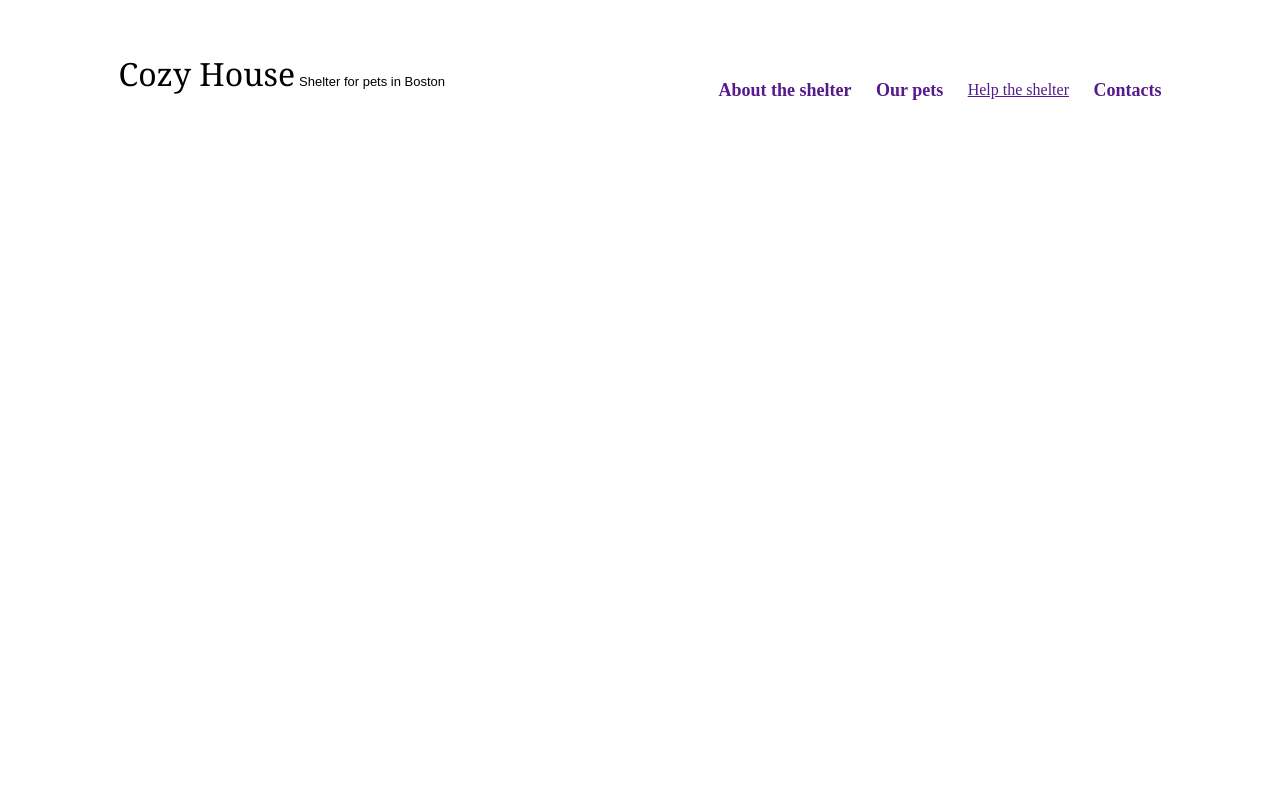
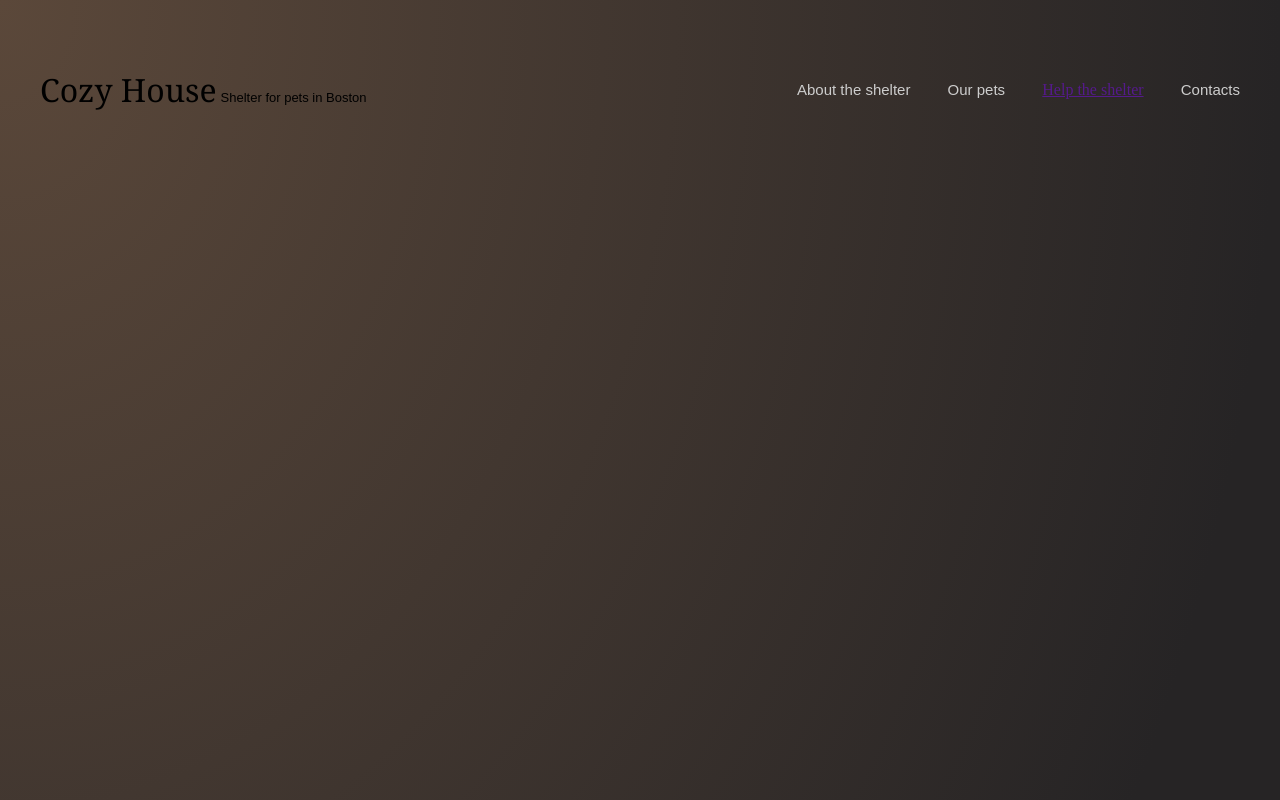
Before and after one commit to AndreyPetruhin/SA50-3-20_PetruhinAndrey-, a plain HTML site: page shelter/index.html in a window 1280 px wide. Drawn offline with Linux system fonts and the light colour scheme.

Commit message:
feat; background and hover

```diff
--- a/shelter/style.css
+++ b/shelter/style.css
@@ -3,6 +3,17 @@
     padding: 0;
     list-style-type: none;
     box-sizing: border-box;
+}
+html {
+    height: 100%;
+    background: radial-gradient(100% 215.42% at 0% 0%,#5b483a 0%, #262425 100%);
+}
+.background {
+    position: absolute;
+    top: 0px;
+    height: 100vh;
+    width: 100vw;
+    background-image: url(image/noise.png);
 }
 nav {
     margin-top: 60px;
@@ -25,8 +36,8 @@ nav {
     display: flex;
 }
 .logo {
-    width: 443px;
-    height: 27px;
+    width: 600px;
+    height: 60px;
     justify-content: flex-start;
     align-items: center;
     display: flex;
@@ -53,7 +64,16 @@ nav {
     line-height: 15px;
 }
 .list__item__link {
-    font-weight: bold;
-    font-size: 18px;
+    font-family: 'Arial';
+    font-style: normal;
+    font-weight: 400;
+    font-size: 15px;
+    line-height: 160%;
     text-decoration: none;
+    color: #cdcdcd;
+    transition: 0.3s;
 }
+.list__item__link:hover {
+    color: #ffff;
+    border-bottom: 3px solid #f1cdb3;
+}
```
